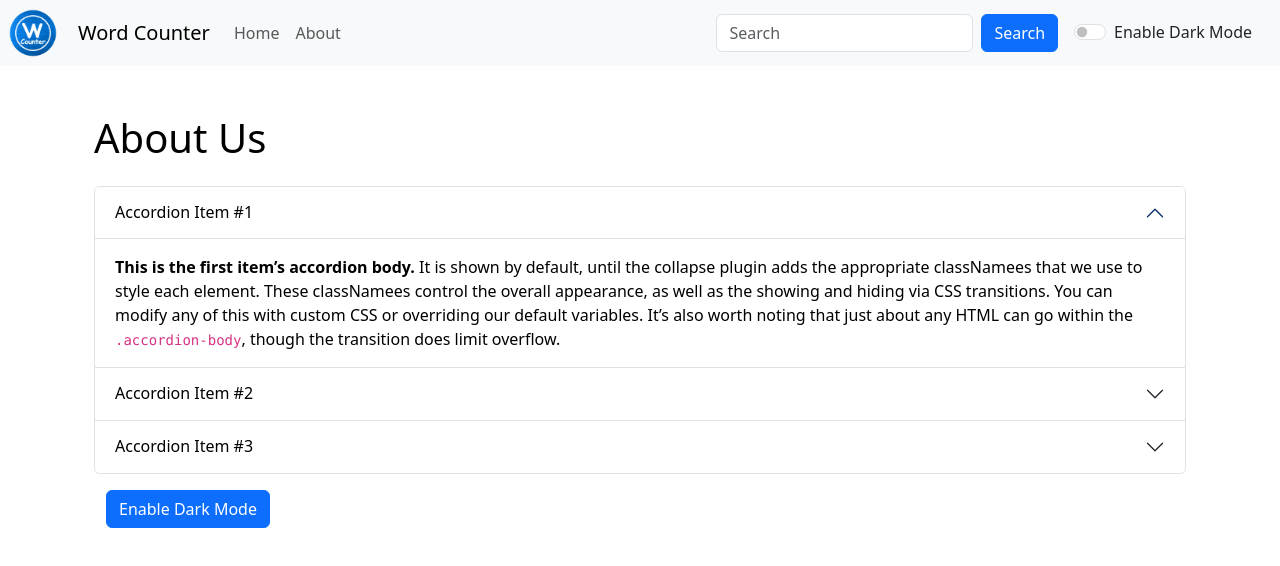
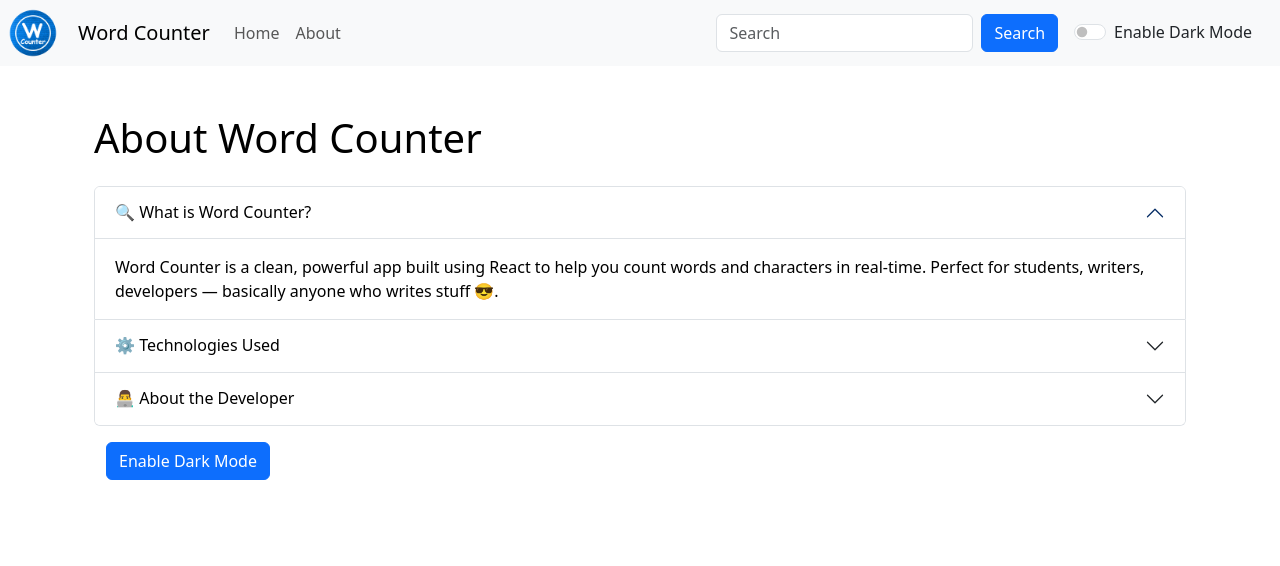
Before and after one commit to narayan4256k/WordCounter, a React (Create React App) app: page /#/about in a window 1280 px wide. Shown: the top 566 px of the page. Built offline with nearby package versions, Linux system fonts and the light colour scheme.

Commit message:
Updated About page with accordion and proper content

```diff
--- a/src/components/About.js
+++ b/src/components/About.js
@@ -1,71 +1,87 @@
-import React, { useState } from 'react'
+import React, { useState } from 'react';
 
 export default function About() {
+  const [myStyle, setMyStyle] = useState({
+    color: 'black',
+    backgroundColor: 'white',
+    transition: 'all 0.3s ease'
+  });
 
-    const [myStyle,setMyStyle] = useState({
-    color: 'black',
-    backgroundColor: 'white'
-    })
-    const [btnText,setBtnText] = useState('Enable Dark Mode')
-    const changeMode =() => {
+  const [btnText, setBtnText] = useState('Enable Dark Mode');
+
+  const changeMode = () => {
     if (myStyle.color === 'black') {
       setMyStyle({
         color: 'white',
-                backgroundColor: 'black'
-            })
-            setBtnText('Enable Light Mode')
-        }   else {
+        backgroundColor: '#1c1c1c',
+        transition: 'all 0.3s ease'
+      });
+      setBtnText('Enable Light Mode');
+    } else {
       setMyStyle({
         color: 'black',
-                backgroundColor: 'white'
-            })
-            setBtnText('Enable Dark Mode')
+        backgroundColor: 'white',
+        transition: 'all 0.3s ease'
+      });
+      setBtnText('Enable Dark Mode');
     }
-    }
+  };
+
   return (
     <div className='container' style={myStyle}>
-        <h1 className='my-4'>About Us</h1>
+      <h1 className='my-4'>About Word Counter</h1>
       <div className="accordion" id="accordionExample">
         <div className="accordion-item" style={myStyle}>
           <h2 className="accordion-header">
             <button className="accordion-button" style={myStyle} type="button" data-bs-toggle="collapse" data-bs-target="#collapseOne" aria-expanded="true" aria-controls="collapseOne">
-                        Accordion Item #1
+              🔍 What is Word Counter?
             </button>
           </h2>
           <div id="collapseOne" className="accordion-collapse collapse show" data-bs-parent="#accordionExample">
             <div className="accordion-body">
-                        <strong>This is the first item’s accordion body.</strong> It is shown by default, until the collapse plugin adds the appropriate classNamees that we use to style each element. These classNamees control the overall appearance, as well as the showing and hiding via CSS transitions. You can modify any of this with custom CSS or overriding our default variables. It’s also worth noting that just about any HTML can go within the <code>.accordion-body</code>, though the transition does limit overflow.
+              Word Counter is a clean, powerful app built using React to help you count words and characters in real-time. Perfect for students, writers, developers — basically anyone who writes stuff 😎.
             </div>
           </div>
         </div>
+
         <div className="accordion-item" style={myStyle}>
           <h2 className="accordion-header">
-                    <button className="accordion-button collapsed"style={myStyle} type="button" data-bs-toggle="collapse" data-bs-target="#collapseTwo" aria-expanded="false" aria-controls="collapseTwo">
-                        Accordion Item #2
+            <button className="accordion-button collapsed" style={myStyle} type="button" data-bs-toggle="collapse" data-bs-target="#collapseTwo" aria-expanded="false" aria-controls="collapseTwo">
+              ⚙️ Technologies Used
             </button>
           </h2>
           <div id="collapseTwo" className="accordion-collapse collapse" data-bs-parent="#accordionExample">
             <div className="accordion-body">
-                        <strong>This is the second item’s accordion body.</strong> It is hidden by default, until the collapse plugin adds the appropriate classNamees that we use to style each element. These classNamees control the overall appearance, as well as the showing and hiding via CSS transitions. You can modify any of this with custom CSS or overriding our default variables. It’s also worth noting that just about any HTML can go within the <code>.accordion-body</code>, though the transition does limit overflow.
+              This project uses:
+              <ul>
+                <li>React.js</li>
+                <li>Bootstrap</li>
+                <li>React Router DOM</li>
+                <li>GitHub Pages for deployment</li>
+              </ul>
             </div>
           </div>
         </div>
+
         <div className="accordion-item" style={myStyle}>
           <h2 className="accordion-header">
             <button className="accordion-button collapsed" style={myStyle} type="button" data-bs-toggle="collapse" data-bs-target="#collapseThree" aria-expanded="false" aria-controls="collapseThree">
-                        Accordion Item #3
+              👨‍💻 About the Developer
             </button>
           </h2>
           <div id="collapseThree" className="accordion-collapse collapse" data-bs-parent="#accordionExample">
             <div className="accordion-body">
-                        <strong>This is the third item’s accordion body.</strong> It is hidden by default, until the collapse plugin adds the appropriate classNamees that we use to style each element. These classNamees control the overall appearance, as well as the showing and hiding via CSS transitions. You can modify any of this with custom CSS or overriding our default variables. It’s also worth noting that just about any HTML can go within the <code>.accordion-body</code>, though the transition does limit overflow.
+              Made with ❤️ by Narayan — a chill dev who vibes with clean UI, good UX, and functional code. Follow me on <a href="https://github.com/narayan4256k" target="_blank" rel="noopener noreferrer">GitHub</a> for more cool stuff.
             </div>
           </div>
         </div>
       </div>
+
       <div className="container">
-                <button type='button' className='btn btn-primary my-3' onClick={changeMode}>{btnText}</button>
+        <button type='button' className='btn btn-primary my-3' onClick={changeMode}>
+          {btnText}
+        </button>
       </div>
     </div>
-  )
+  );
 }
```
Lines whose indentation alone changed are shown as unchanged.
